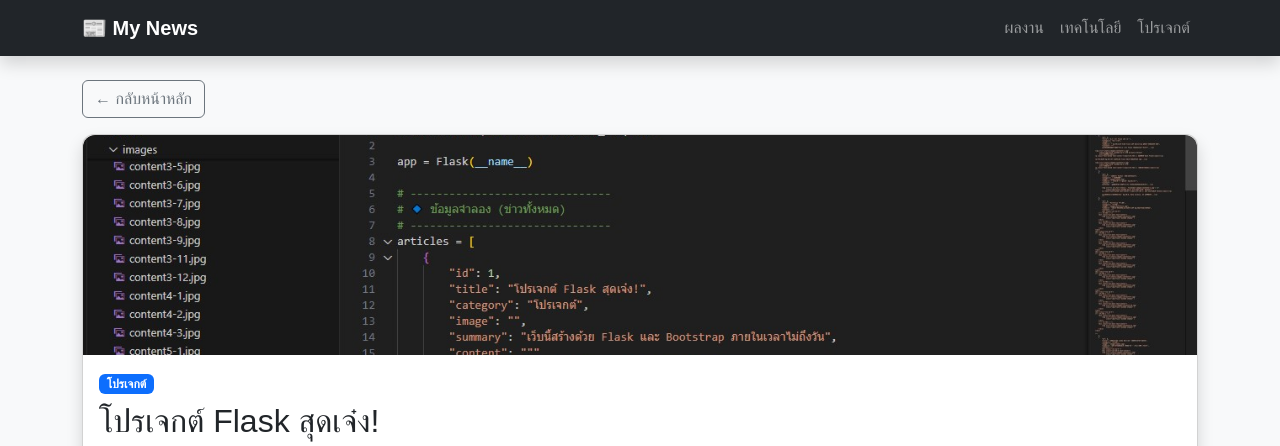
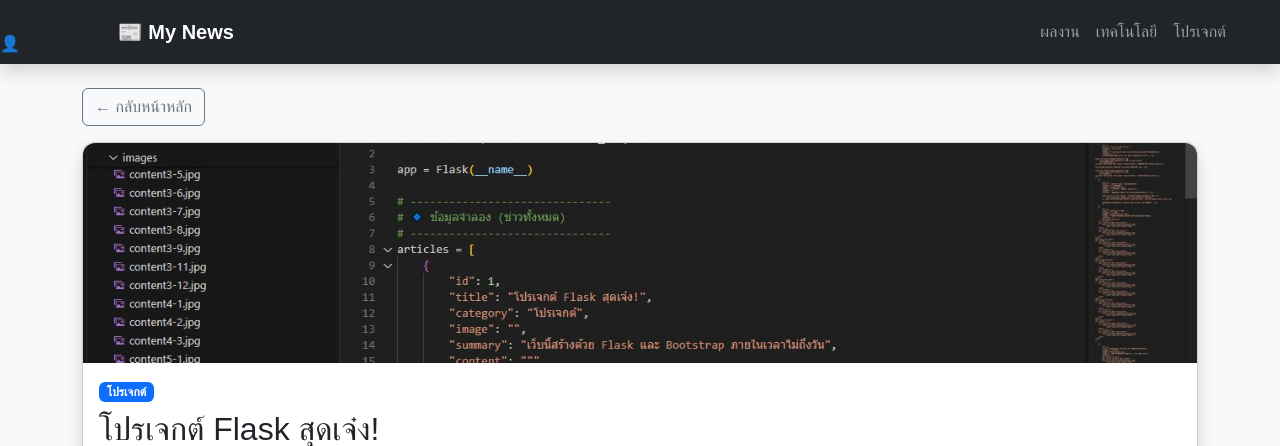
Before and after one commit to gop123654/my-flask-news, a Flask app: page /article/1 in a window 1280 px wide. Shown: the top 446 px of the page. Run offline with Flask 3, Linux system fonts and the light colour scheme.

Commit message:
Add profile link to the navbar in base.html

```diff
--- a/templates/base.html
+++ b/templates/base.html
@@ -11,6 +11,9 @@
 
 <!-- Navbar -->
 <nav class="navbar navbar-expand-lg navbar-dark bg-dark shadow">
+  <li class="nav-item">
+    <a class="nav-link" href="{{ url_for('profile') }}">👤 โปรไฟล์</a>
+</li>
   <div class="container">
     <a class="navbar-brand fw-bold" href="/">📰 My News</a>
     <button class="navbar-toggler" type="button" data-bs-toggle="collapse" data-bs-target="#navbarNav">
```
